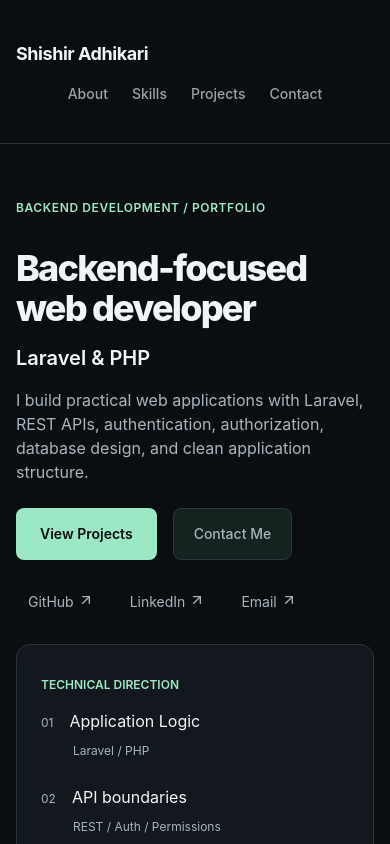
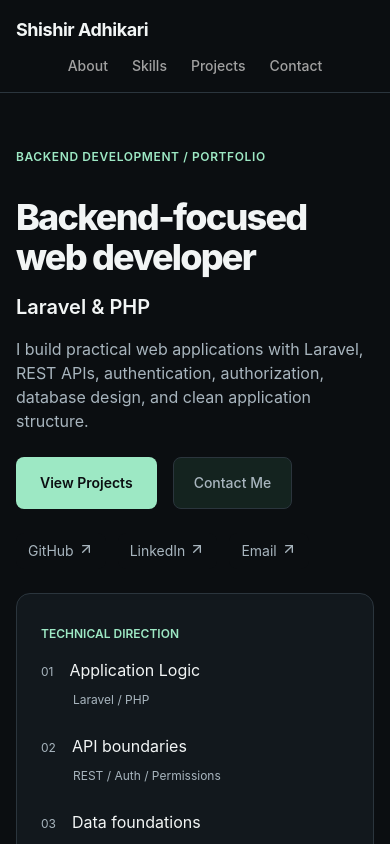
Before and after one commit to ShishirAdhikari12/Portfolio-Website, a React (Vite) app: page / in a window 390 px wide. Shown: the top 844 px of the page. Built offline with nearby package versions, Linux system fonts and the light colour scheme.

Commit message:
fix: update Navbar scroll threshold and improve layout for better responsiveness

```diff
--- a/src/components/layout/Navbar.tsx
+++ b/src/components/layout/Navbar.tsx
@@ -1,3 +1,4 @@
+
 import { useEffect, useState } from "react";
 
 function Navbar() {
@@ -5,12 +6,10 @@ function Navbar() {
 
     useEffect(() => {
         const handleScroll = () => {
-            setScrolled(window.scrollY > 50);
+            setScrolled(window.scrollY > 80);
         };
 
         window.addEventListener("scroll", handleScroll, { passive: true });
-
-        handleScroll();
 
         return () => window.removeEventListener("scroll", handleScroll);
     }, []);
@@ -18,38 +17,43 @@ function Navbar() {
     const links = ["About", "Skills", "Projects", "Contact"];
 
     return (
-        <header className=" sticky top-0 z-50">
+        <header className="sticky top-0 z-50 bg-background">
             <nav
-                className={` flex flex-col justify-center sm:flex-row sm:items-center sm:justify-between
-                gap-4 sm:gap-0 px-4 sm:px-8 md:px-12 lg:px-20 py-5 sm:py-0
-                border-b backdrop-blur-md
-                transition-all duration-300 ease-in-outt ${scrolled ? "h-16 bg-background/50 " : "h-36  bg-background"} `}
+                className={`flex flex-col sm:flex-row sm:items-center sm:justify-between
+                justify-center gap-3 sm:gap-0 px-4 sm:px-8 md:px-12 lg:px-20
+                border-b transition-[padding] duration-300 ease-in-out
+                ${scrolled
+                        ? "py-3 sm:py-5"
+                        : "py-4 sm:py-14"
+                    }`}
             >
                 {/* Brand */}
-                <a href="/" className={`text-lg font-bold tracking-tight shrink-0 transition-all duration-300 ease-in-out ${scrolled ? "hidden " : "block"}  sm:block `}>
+                <a
+                    href="/"
+                    className={`text-lg font-bold tracking-tight shrink-0
+                    transition-all duration-300
+                    ${scrolled ? "hidden sm:block" : "block"}`}
+                >
                     Shishir Adhikari
                 </a>
 
                 {/* Navigation links */}
-                <div className="flex items-center justify-center gap-6 sm:gap-6
+                <div className="flex items-center justify-center gap-6
                     overflow-x-auto whitespace-nowrap
-                    -mx-4 px-4 sm:mx-0 sm:px-0
-                    [scrollbar-width:none] [&::-webkit-scrollbar]:hidden
+                    scrollbar-none [&::-webkit-scrollbar]:hidden
                     text-sm font-medium text-muted-foreground"
                 >
                     {links.map((item) => (
                         <a
                             key={item}
                             href={`#${item.toLowerCase()}`}
-                            className="shrink-0 transition-colors duration-200
-                            hover:text-primary"
+                            className="shrink-0 transition-colors duration-200 hover:text-primary"
                         >
                             {item}
                         </a>
                     ))}
                 </div>
             </nav>
-
         </header>
     );
 }
--- a/src/components/sections/Skills.tsx
+++ b/src/components/sections/Skills.tsx
@@ -21,7 +21,7 @@ const Skills = () => {
 
 
       {/* skill cards  */}
-      <div className="flex flex-col lg:flex-row lg:justify-between gap-4 mt-6">
+      <div className="grid grid-cols-1 sm:grid-cols-2 xl:grid-cols-3 gap-4 mt-6">
         {skills.map((skill, index) => (
           <SkillCard key={index} skillTitle={skill.title} skillHeading={skill.Heading} skillList={skill.skillList} />
         ))}
```
